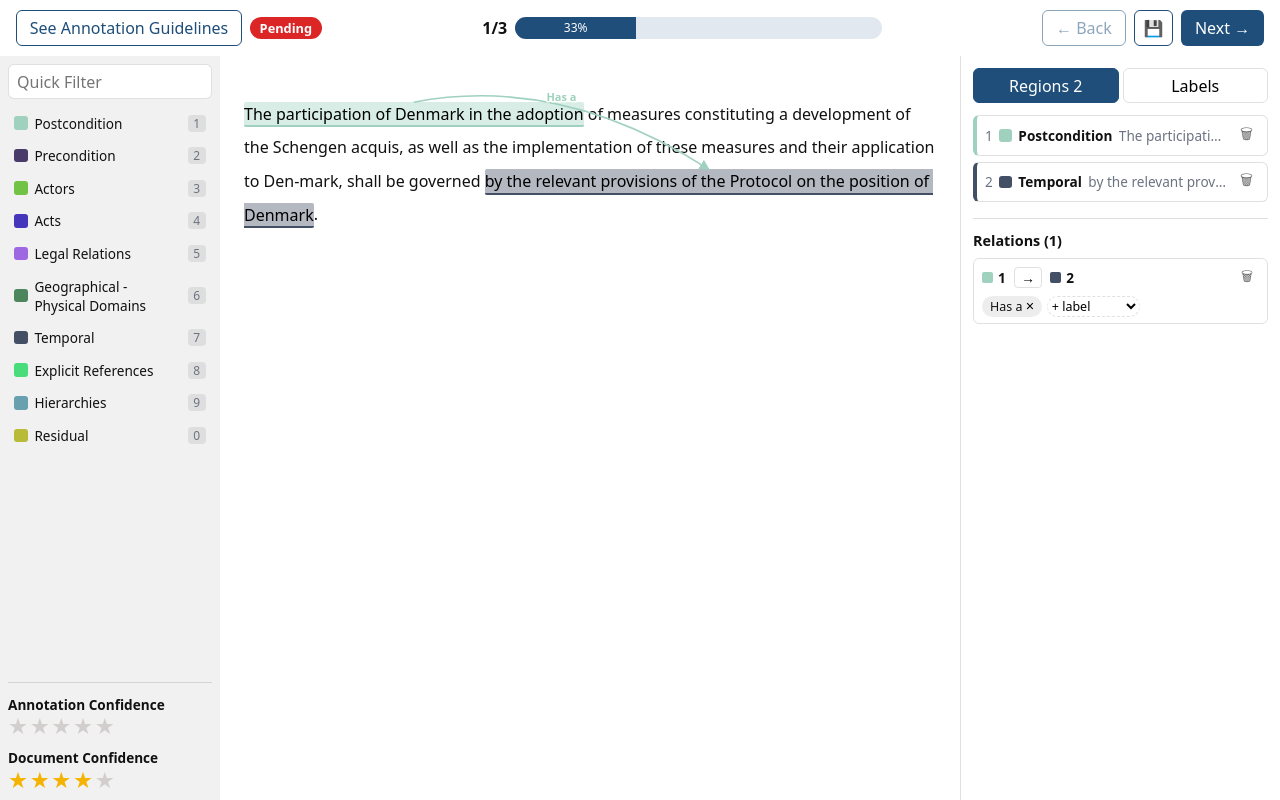
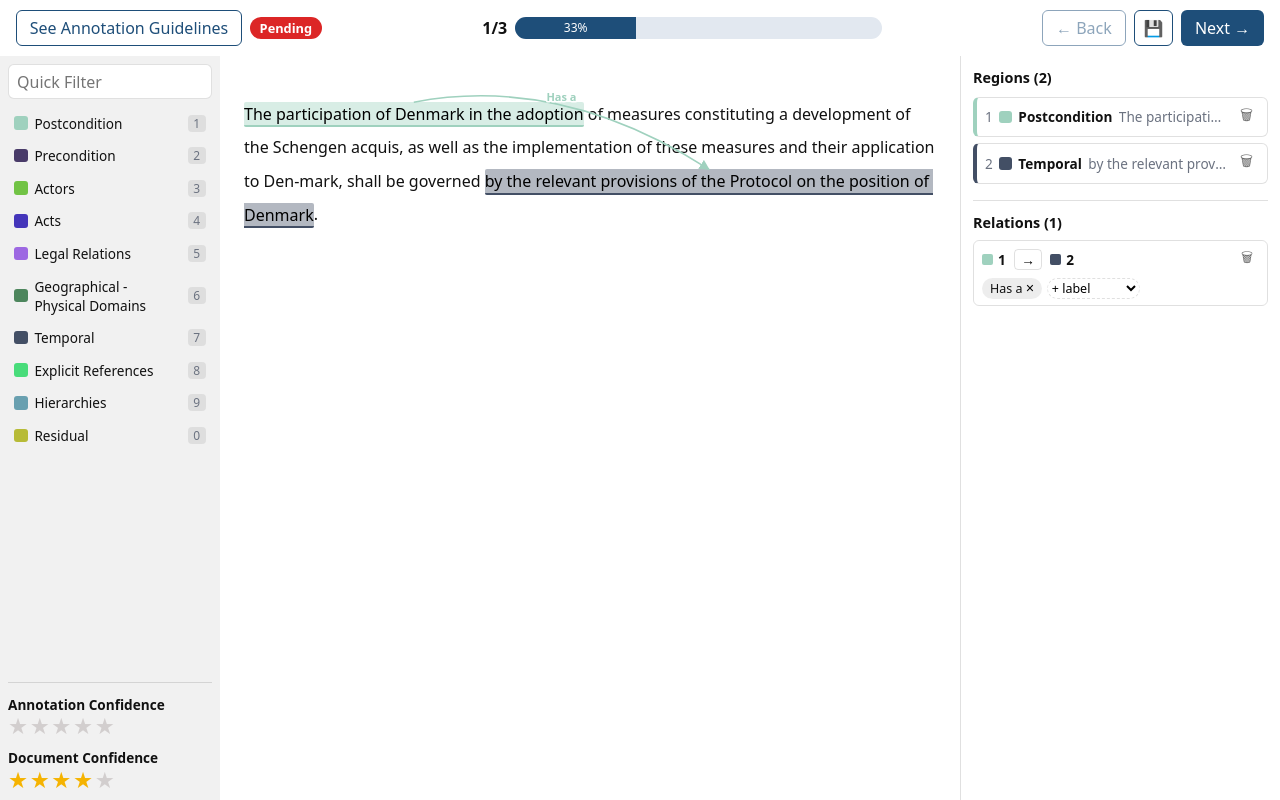
Before and after one commit to shashankmc/vue-legal-annotation-kit, a Vue app: page / in a window 1280 px wide. Built offline with nearby package versions, Linux system fonts and the light colour scheme.

Commit message:
refactor: remove inspector tabs, always show regions with count heading

```diff
--- a/src/components/InspectorPane.vue
+++ b/src/components/InspectorPane.vue
@@ -1,10 +1,9 @@
 <script setup lang="ts">
-import { ref } from "vue";
 import type { Annotation, RelationDirection } from "../types";
 import RelationList from "./RelationList.vue";
 
-// Right column: inspector. Lists the current annotations (Regions / Relations),
-// lets the annotator select or delete a region. Linking comes later.
+// Right column: inspector. Lists the current annotations (regions) and lets the
+// annotator select, delete or link them.
 defineProps<{
   annotations: Annotation[];
   colors: Record<string, string>;
@@ -20,20 +19,13 @@ const emit = defineEmits<{
   "set-relation-direction": [from: number, to: number, direction: RelationDirection];
   "set-relation-labels": [from: number, to: number, labels: string[]];
 }>();
-
-const tab = ref<"regions" | "labels">("regions");
 </script>
 
 <template>
   <aside class="inspector">
-    <div class="tabs">
-      <button :class="{ active: tab === 'regions' }" @click="tab = 'regions'">
-        Regions {{ annotations.length }}
-      </button>
-      <button :class="{ active: tab === 'labels' }" @click="tab = 'labels'">Labels</button>
-    </div>
+    <h4 class="inspector__title">Regions ({{ annotations.length }})</h4>
 
-    <ul v-if="tab === 'regions'" class="regions">
+    <ul class="regions">
       <li
         v-for="(a, i) in annotations"
         :key="a.id"
@@ -65,8 +57,6 @@ const tab = ref<"regions" | "labels">("regions");
       Click a target region to link it.
     </p>
 
-    <div v-if="tab === 'labels'" class="labels-tab">Labels view — coming soon.</div>
-
     <RelationList
       :annotations="annotations"
       :colors="colors"
@@ -85,24 +75,9 @@ const tab = ref<"regions" | "labels">("regions");
   display: flex;
   flex-direction: column;
 }
-.tabs {
-  display: flex;
-  gap: 0.25rem;
-  margin-bottom: 0.75rem;
-}
-.tabs button {
-  flex: 1;
-  font: inherit;
-  cursor: pointer;
-  padding: 0.35rem;
-  border: 1px solid var(--lak-border);
-  background: transparent;
-  border-radius: 6px;
-}
-.tabs button.active {
-  background: var(--lak-accent);
-  color: #fff;
-  border-color: var(--lak-accent);
+.inspector__title {
+  margin: 0 0 0.6rem;
+  font-size: 0.9rem;
 }
 .regions {
   list-style: none;
@@ -169,8 +144,7 @@ const tab = ref<"regions" | "labels">("regions");
   overflow: hidden;
   text-overflow: ellipsis;
 }
-.regions__empty,
-.labels-tab {
+.regions__empty {
   color: var(--lak-muted);
   font-size: 0.85rem;
 }
```
